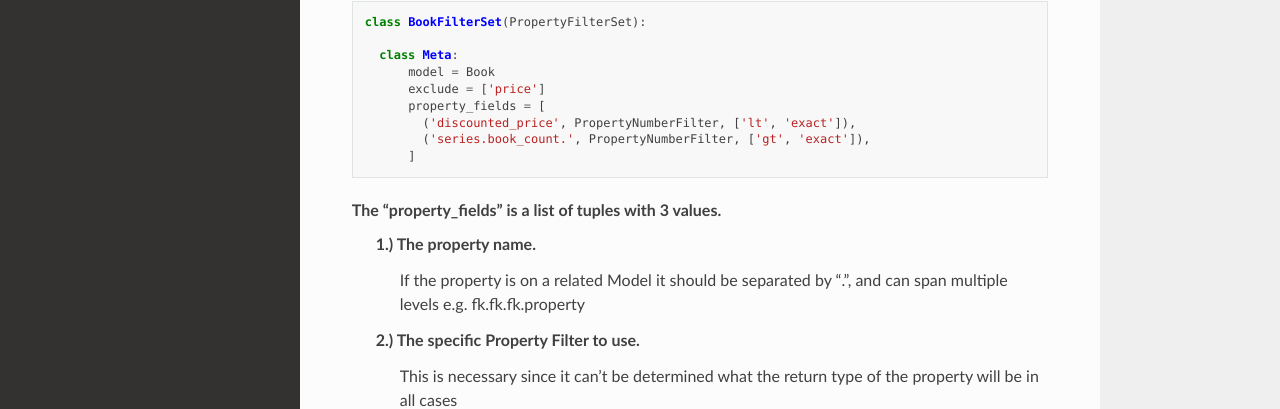
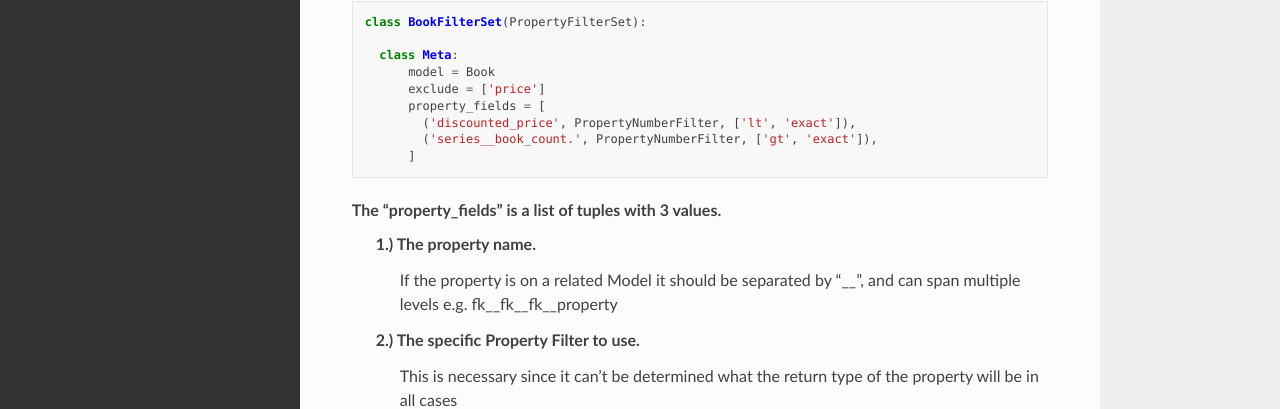
Before and after one commit to ericziethen/django-property-filter, a Sphinx documentation site: the page built from docs/source/ref/filterset.rst, in a window 1280 px wide and 1109 px high. Shown: the part 459-868 px from the top of the window. Built offline with Sphinx 7.4.7 and the Read the Docs theme 2.0.0, drawn with Linux system fonts in a browser that asks for light colours; pages that are not in the unit, such as notebooks, are missing from menus.

```diff
--- a/docs/source/guide/usage.rst
+++ b/docs/source/guide/usage.rst
@@ -74,8 +74,8 @@ The only difference to using a normal FilterSet from django-filter is the
 
 The "property_fields" is a list of tuples with 3 values.
     1.) The property name.
-        If the property is on a related Model it should be separated by ".",
-        and can span multiple levels e.g. fk.fk.fk.property
+        If the property is on a related Model it should be separated by "__",
+        and can span multiple levels e.g. fk__fk__fk__property
     2.) The specific Property Filter to use.
         This is necessary since it can't be determined what the return type
         of the property will be in all cases
--- a/docs/source/ref/filterset.rst
+++ b/docs/source/ref/filterset.rst
@@ -28,13 +28,13 @@ given clas Properties accessible by the ``model`` or it's related models.
           exclude = ['price']
           property_fields = [
             ('discounted_price', PropertyNumberFilter, ['lt', 'exact']),
-            ('series.book_count.', PropertyNumberFilter, ['gt', 'exact']),
+            ('series__book_count.', PropertyNumberFilter, ['gt', 'exact']),
           ]
 
 The "property_fields" is a list of tuples with 3 values.
     1.) The property name.
-        If the property is on a related Model it should be separated by ".",
-        and can span multiple levels e.g. fk.fk.fk.property
+        If the property is on a related Model it should be separated by "__",
+        and can span multiple levels e.g. fk__fk__fk__property
     2.) The specific Property Filter to use.
         This is necessary since it can't be determined what the return type
         of the property will be in all cases
```
Also changed, not shown: README.md (+2 -2 lines), 2 other files.
